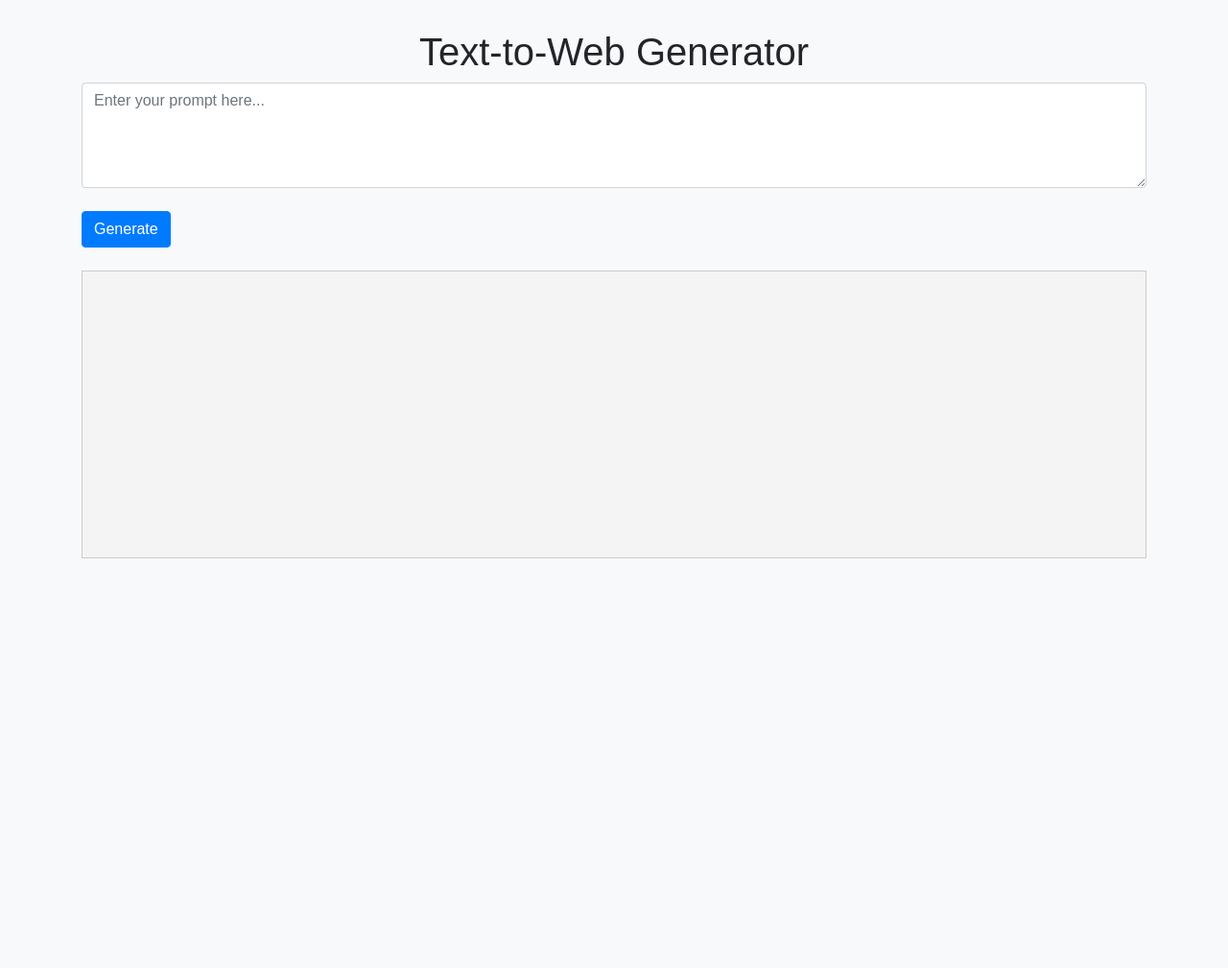
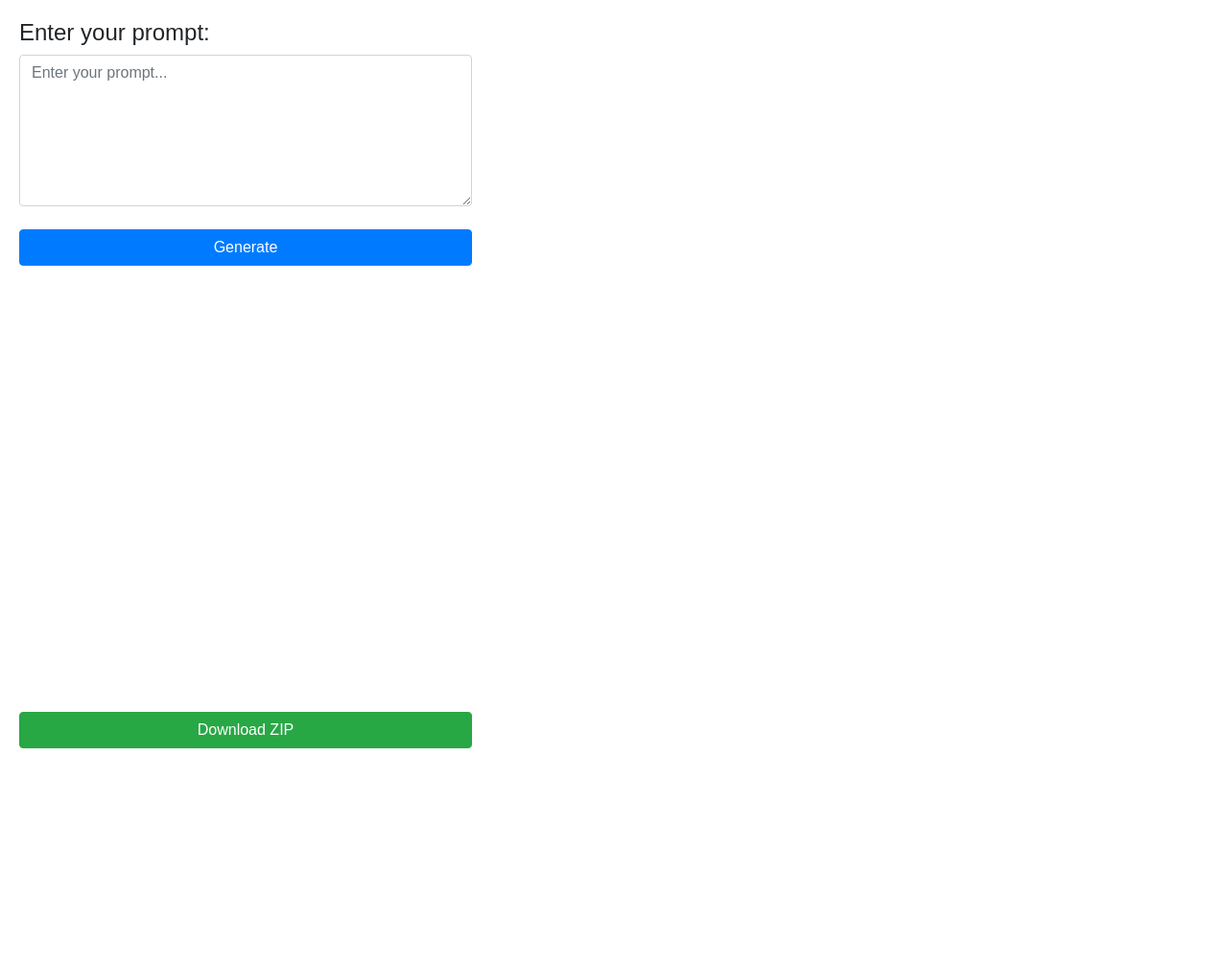
Before and after one commit to Shashank-V-H/T2W, a Django app: page / in a window 1280 px wide. Shown: the whole page at 96% size. After the commit the page ends 780 px from the top, so only its background shows below. Run offline with Django 5.2, Linux system fonts and the light colour scheme; some libraries are stand-ins or nearby versions.

Commit message:
organised the layout for rendering and downloading the generated files

```diff
--- a/webapp_generator/generator/views.py
+++ b/webapp_generator/generator/views.py
@@ -1,8 +1,10 @@
 import requests
 import json
-from django.http import JsonResponse
+from django.http import JsonResponse, HttpResponse
 from django.shortcuts import render
 import logging
+import zipfile
+import io
 
 # Set up logging
 logging.basicConfig(level=logging.DEBUG)
@@ -68,3 +70,38 @@ def generate_webpage(request):
         return JsonResponse({'html_code': generated_code})
     else:
         return JsonResponse({'html_code': 'Invalid request method. Use POST.'})
+
+def download_zip(request):
+    if request.method == 'POST':
+        try:
+            data = json.loads(request.body.decode('utf-8'))
+            html_code = data.get('html_code', '')
+
+            # Split the code into HTML, CSS, and JS
+            html_part, css_part, js_part = parse_generated_code(html_code)
+
+            # Create a ZIP file in memory
+            zip_buffer = io.BytesIO()
+            with zipfile.ZipFile(zip_buffer, 'w', zipfile.ZIP_DEFLATED) as zip_file:
+                zip_file.writestr('index.html', html_part)
+                zip_file.writestr('styles.css', css_part)
+                zip_file.writestr('script.js', js_part)
+
+            zip_buffer.seek(0)  # Move to the start of the file
+
+            # Set proper HTTP response for file download
+            response = HttpResponse(zip_buffer.read(), content_type='application/zip')
+            response['Content-Disposition'] = 'attachment; filename=generated_webpage.zip'
+            return response
+        except Exception as e:
+            logging.error(f"Error during ZIP generation: {e}")
+            return JsonResponse({'error': str(e)}, status=500)
+    else:
+        return JsonResponse({'error': 'Invalid request method. Use POST.'}, status=400)
+
+def parse_generated_code(code):
+    # Extract the HTML, CSS, and JS parts from the generated code
+    html_part = code.split('<style>')[0].strip()
+    css_part = code.split('<style>')[1].split('</style>')[0].strip()
+    js_part = code.split('<script>')[1].split('</script>')[0].strip()
+    return html_part, css_part, js_part
--- a/webapp_generator/templates/index.html
+++ b/webapp_generator/templates/index.html
@@ -6,72 +6,70 @@
     <title>Text-to-Web Generator</title>
     <link rel="stylesheet" href="https://maxcdn.bootstrapcdn.com/bootstrap/4.5.2/css/bootstrap.min.css">
     <style>
-        /* Additional custom styling for the page */
         body {
             background-color: #f8f9fa;
             font-family: 'Arial', sans-serif;
+            height: 100vh;
+            display: flex;
+            overflow: hidden;
         }
 
-        .container {
-            margin-top: 30px;
+        .split-container {
+            display: flex;
+            width: 100%;
+            height: 100%;
         }
 
-        #output {
-            margin-top: 30px;
-            border: 2px solid #ddd;
+        .left-panel {
+            width: 40%;
             padding: 20px;
-            border-radius: 8px;
-            background-color: #fff;
+            display: flex;
+            flex-direction: column;
+            justify-content: space-between;
+            box-shadow: 2px 0 5px rgba(0,0,0,0.1);
+            background-color: white;
         }
 
-        #generatedContent {
-            border: 1px solid #ccc;
-            margin-top: 20px;
-            padding: 15px;
-            min-height: 300px;
-            background-color: #f4f4f4;
+        .right-panel {
+            width: 60%;
+            padding: 20px;
+            background-color: #fff;
             overflow-y: auto;
-        }
-
-        #copyButtonContainer {
-            margin-top: 20px;
-            display: none;
-        }
-
-        #copyButton {
-            width: 100%;
         }
 
         iframe {
             width: 100%;
-            height: 400px;
+            height: 100%;
             border: none;
+            border-radius: 8px;
+        }
+
+        .bottom-section {
             margin-top: 20px;
-            border-radius: 8px;
         }
     </style>
 </head>
 <body>
-    <div class="container">
-        <h1 class="text-center">Text-to-Web Generator</h1>
-        <form id="generateForm" class="mb-4">
-            <textarea id="prompt" class="form-control" rows="4" placeholder="Enter your prompt here..."></textarea><br>
-            <button type="button" class="btn btn-primary" onclick="generateWeb()">Generate</button>
-        </form>
-
-        <!-- The generated code will be displayed here -->
-        <div id="generatedContent"></div>
-
-        <!-- Copy to Clipboard Button -->
-        <div id="copyButtonContainer">
-            <button id="copyButton" class="btn btn-success">Copy Code</button>
+    <div class="split-container">
+        <div class="left-panel">
+            <div class="top-section">
+                <h4>Enter your prompt:</h4>
+                <textarea id="prompt" class="form-control" rows="6" placeholder="Enter your prompt..."></textarea><br>
+                <button class="btn btn-primary btn-block" onclick="generateWeb()">Generate</button>
+            </div>
+            <div class="bottom-section">
+                <button class="btn btn-success btn-block" onclick="downloadZIP()">Download ZIP</button>
+            </div>
         </div>
 
-        <!-- Iframe to render generated code -->
-        <iframe id="outputIframe"></iframe>
+        <div class="right-panel">
+            <iframe id="outputIframe"></iframe>
+        </div>
     </div>
 
     <script>
+        let generatedCode = '';
+
         // Function to generate code by calling the backend API
         function generateWeb() {
             fetch('/generate/', {
@@ -84,26 +82,7 @@
             })
             .then(response => response.json())
             .then(data => {
-                const generatedCode = data.html_code;
-                document.getElementById('generatedContent').innerHTML = '<pre>' + generatedCode + '</pre>';
-
-                // Show the Copy Code button after code is generated
-                document.getElementById('copyButtonContainer').style.display = 'block';
-
-                // Set the code as the text to be copied
-                const copyButton = document.getElementById('copyButton');
-                copyButton.onclick = function() {
-                    // Create a temporary textarea to copy the content to clipboard
-                    const textarea = document.createElement('textarea');
-                    textarea.value = generatedCode;
-                    document.body.appendChild(textarea);
-                    textarea.select();
-                    document.execCommand('copy');
-                    document.body.removeChild(textarea);
-                    alert('Code copied to clipboard!');
-                };
-
-                // Render the generated code inside the iframe
+                generatedCode = data.html_code;
                 const iframe = document.getElementById('outputIframe');
                 const iframeDocument = iframe.contentWindow.document;
 
@@ -113,6 +92,30 @@
             })
             .catch(error => console.error('Error:', error));
         }
+
+        // Function to download the generated code as a ZIP file
+        function downloadZIP() {
+            fetch('/download_zip/', {
+                method: 'POST',
+                headers: {
+                    'Content-Type': 'application/json',
+                    'X-CSRFToken': '{{ csrf_token }}'
+                },
+                body: JSON.stringify({ 'html_code': generatedCode })
+            })
+            .then(response => response.blob())
+            .then(blob => {
+                const url = window.URL.createObjectURL(blob);
+                const a = document.createElement('a');
+                a.href = url;
+                a.download = 'generated_webpage.zip';
+                document.body.appendChild(a);
+                a.click();
+                window.URL.revokeObjectURL(url);
+                document.body.removeChild(a);
+            })
+            .catch(error => console.error('Error:', error));
+        }
     </script>
 </body>
 </html>
```
